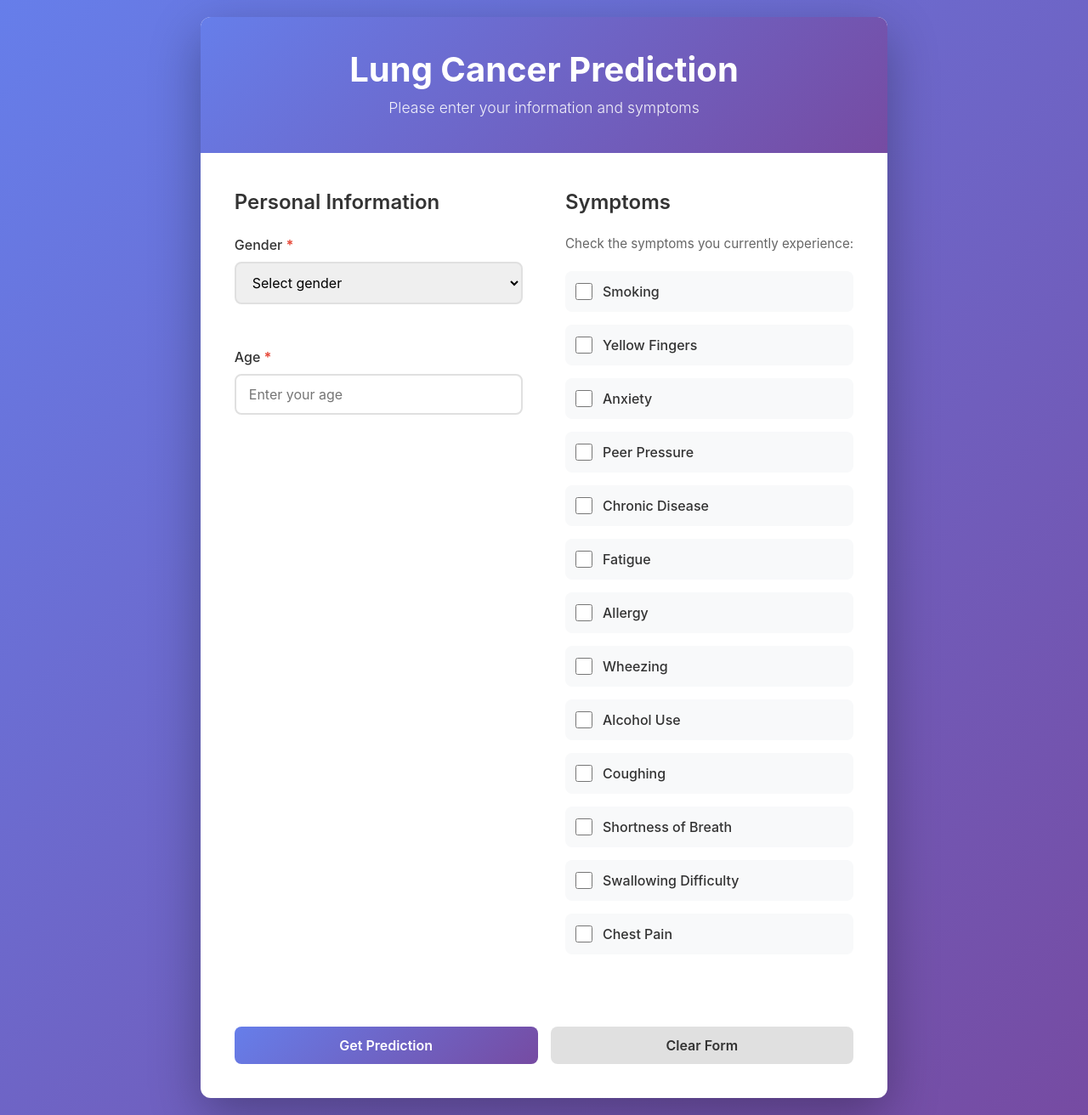
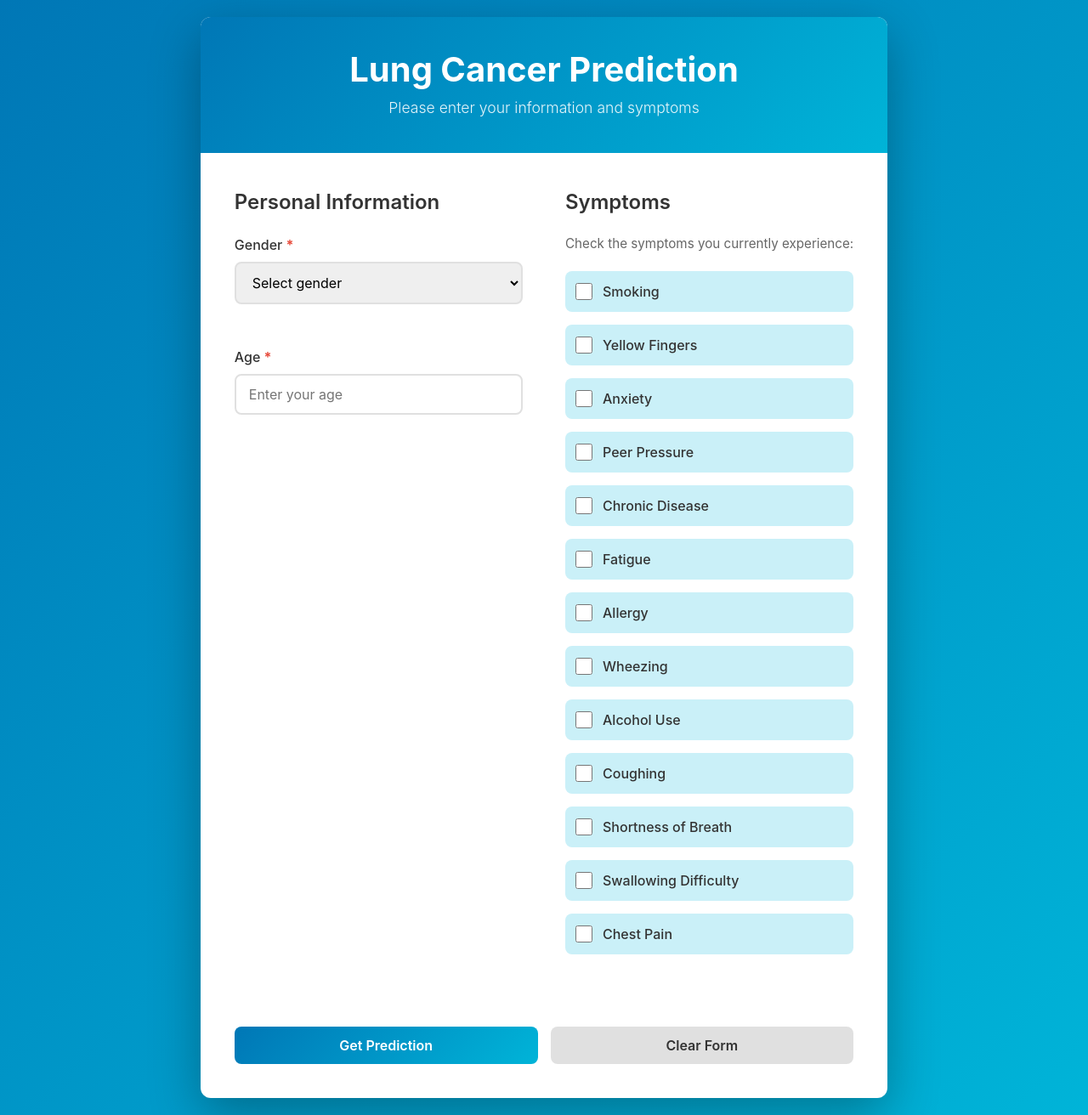
Before and after one commit to idris-2/Predict-Lung-Cancer, a React app in the folder frontend/: page / in a window 1280 px wide. Shown: the whole page at 85% size. Built offline with nearby package versions, Linux system fonts and the light colour scheme; the HTML template or start-up script is replaced by a standard one.

Commit message:
changed colors to blue theme as requested.

```diff
--- a/frontend/src/App.css
+++ b/frontend/src/App.css
@@ -10,7 +10,7 @@ body {
     sans-serif;
   -webkit-font-smoothing: antialiased;
   -moz-osx-font-smoothing: grayscale;
-  background: linear-gradient(135deg, #667eea 0%, #764ba2 100%);
+  background: linear-gradient(135deg, #0077b6 0%, #00b4d8 100%);
   min-height: 100vh;
 }
 
@@ -37,7 +37,7 @@ body {
 }
 
 .header {
-  background: linear-gradient(135deg, #667eea 0%, #764ba2 100%);
+  background: linear-gradient(135deg, #0077b6 0%, #00b4d8 100%);
   color: white;
   padding: 40px 30px;
   text-align: center;
@@ -116,12 +116,12 @@ body {
 
 .form-control:focus {
   outline: none;
-  border-color: #667eea;
-  box-shadow: 0 0 0 3px rgba(102, 126, 234, 0.1);
+  border-color: #0077b6;
+  box-shadow: 0 0 0 3px rgba(0, 119, 182, 0.1);
 }
 
 .form-control:hover {
-  border-color: #667eea;
+  border-color: #0077b6;
 }
 
 .personal-info-grid {
@@ -142,13 +142,13 @@ body {
   gap: 12px;
   padding: 12px;
   border-radius: 8px;
-  background: #f8f9fa;
+  background: #caf0f8;
   transition: all 0.3s ease;
   cursor: pointer;
 }
 
 .checkbox-group:hover {
-  background: #f0f1f5;
+  background: #90e0ef;
   transform: translateX(4px);
 }
 
@@ -156,7 +156,7 @@ body {
   width: 20px;
   height: 20px;
   cursor: pointer;
-  accent-color: #667eea;
+  accent-color: #0077b6;
   flex-shrink: 0;
 }
 
@@ -193,13 +193,13 @@ body {
 }
 
 .btn-primary {
-  background: linear-gradient(135deg, #667eea 0%, #764ba2 100%);
+  background: linear-gradient(135deg, #0077b6 0%, #00b4d8 100%);
   color: white;
 }
 
 .btn-primary:hover:not(:disabled) {
   transform: translateY(-2px);
-  box-shadow: 0 10px 25px rgba(102, 126, 234, 0.4);
+  box-shadow: 0 10px 25px rgba(0, 119, 182, 0.4);
 }
 
 .btn-primary:active:not(:disabled) {
@@ -240,7 +240,7 @@ body {
 }
 
 .result-card {
-  background: #f8f9fa;
+  background: #caf0f8;
   border-radius: 8px;
   padding: 40px;
   width: 100%;
@@ -256,7 +256,7 @@ body {
 
 .result-content {
   background: white;
-  border: 2px solid #667eea;
+  border: 2px solid #0077b6;
   border-radius: 8px;
   padding: 20px;
   margin-bottom: 25px;
```
Also changed, not shown: 1 other file (tests, documents, lock files or other folders).
